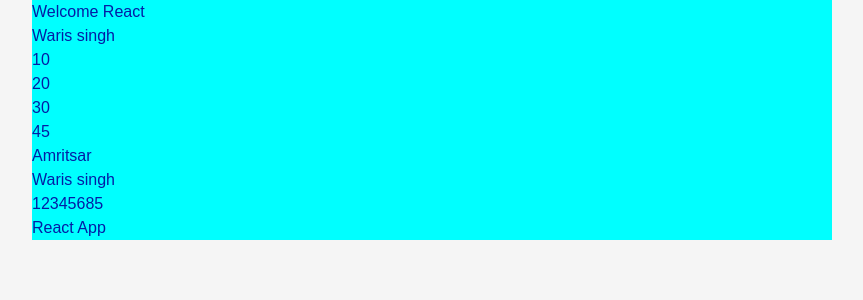
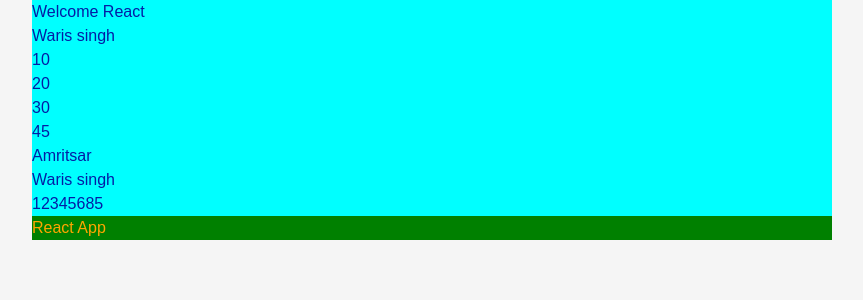
Before and after one commit to Harsimran141/ReactPractice, a React (Vite) app in the folder SecondApp/: page / in a window 1280 px wide. Shown: the top 300 px of the page, without its empty margins (208-1071 px from the left). Built offline with nearby package versions, Linux system fonts and the light colour scheme.

Commit message:
feat: update App component to use h1 for status display instead of div

```diff
--- a/SecondApp/src/App.jsx
+++ b/SecondApp/src/App.jsx
@@ -20,9 +20,9 @@ const App = () => {
       <div>{record.city}</div>
       <div>{record.name}</div>
       <div>{record.phone}</div>
-      <div>
+      <h1 style={{color:"orange" , backgroundColor:"green"}}>
         { (status)  ? "React App" : ""  }
-      </div>
+      </h1>
     </div>
   );
 };
```
